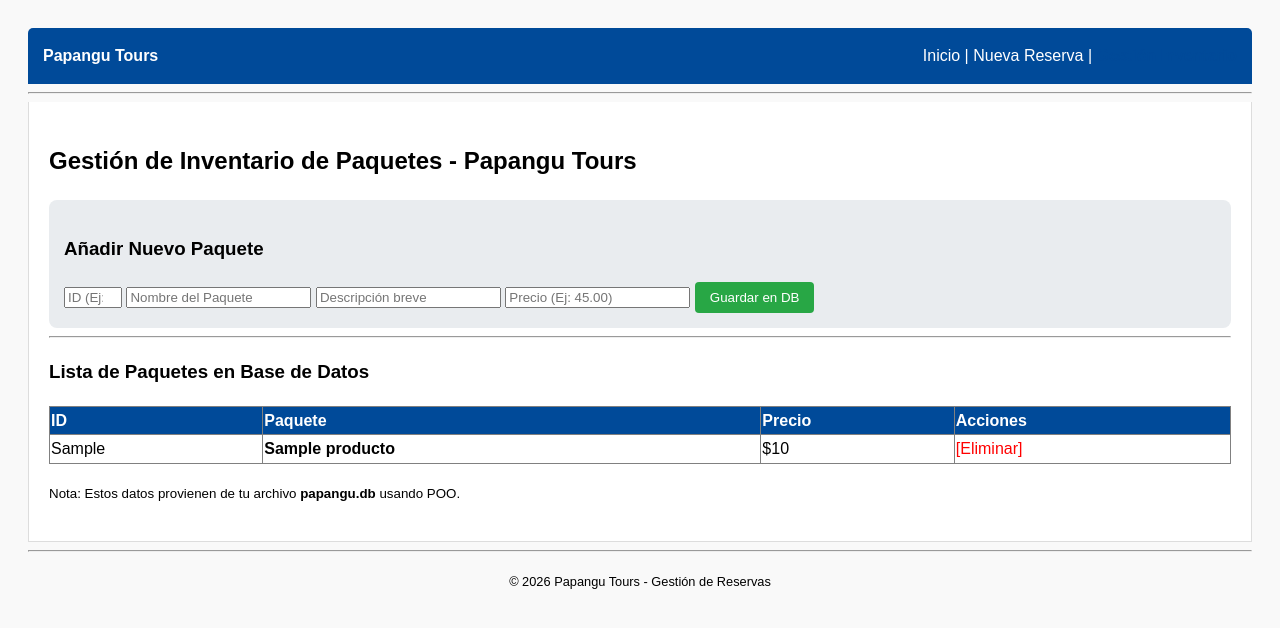
After one commit to Wio96/DESARROLLO-DE-APLICACIONES-WEB---UEA, a Python web app: template Proyecto/templates/inventario.html in a window 1280 px wide. The commit adds this page. Shown: the top 628 px of the page. Run offline with Jinja, Linux system fonts and the light colour scheme; the template is opened without the code that fills it: most values are stand-ins (such as "Sample title", 1, 10 or a date in 2020).

Commit message:
semanan 11

```diff
--- a/Proyecto/templates/base.html
+++ b/Proyecto/templates/base.html
@@ -11,7 +11,8 @@
             <div class="logo"><strong>Papangu Tours</strong></div>
             <div class="links">
                 <a href="/">Inicio</a> |
-                <a href="/reservar">Nueva Reserva</a>
+                <a href="/reservar">Nueva Reserva</a> |
+                <a href="/admin/inventario" style="color: #004a99; font-weight: bold;">Gestión Inventario</a>
             </div>
         </nav>
     </header>
--- /dev/null
+++ b/Proyecto/templates/inventario.html
@@ -0,0 +1,43 @@
+{% extends "base.html" %}
+{% block content %}
+<h2>Gestión de Inventario de Paquetes - Papangu Tours</h2>
+
+<div style="background: #e9ecef; padding: 15px; border-radius: 8px;">
+    <h3>Añadir Nuevo Paquete</h3>
+    <form action="/admin/nuevo" method="POST">
+        <input type="number" name="id" placeholder="ID (Ej: 1)" required style="width: 50px;">
+        <input type="text" name="nombre" placeholder="Nombre del Paquete" required>
+        <input type="text" name="descripcion" placeholder="Descripción breve">
+        <input type="number" step="0.01" name="precio" placeholder="Precio (Ej: 45.00)" required>
+        <button type="submit" style="background: #28a745; color: white; border: none; padding: 8px 15px; border-radius: 4px;">Guardar en DB</button>
+    </form>
+</div>
+
+<hr>
+
+<h3>Lista de Paquetes en Base de Datos</h3>
+<table border="1" style="width:100%; border-collapse: collapse; text-align: left;">
+    <thead style="background: #004a99; color: white;">
+        <tr>
+            <th>ID</th>
+            <th>Paquete</th>
+            <th>Precio</th>
+            <th>Acciones</th>
+        </tr>
+    </thead>
+    <tbody>
+        {% for p in productos %}
+        <tr>
+            <td>{{ p.id_paquete }}</td>
+            <td><strong>{{ p.nombre_paquete }}</strong></td>
+            <td>${{ p.precio_referencial }}</td>
+            <td>
+                <a href="/admin/eliminar/{{ p.id_paquete }}" style="color: red; text-decoration: none;">[Eliminar]</a>
+            </td>
+        </tr>
+        {% endfor %}
+    </tbody>
+</table>
+
+<p><small>Nota: Estos datos provienen de tu archivo <strong>papangu.db</strong> usando POO.</small></p>
+{% endblock %}
```
Also changed, not shown: Proyecto/app.py (+28 -19 lines), Proyecto/models.py (added, +44 -0 lines).
